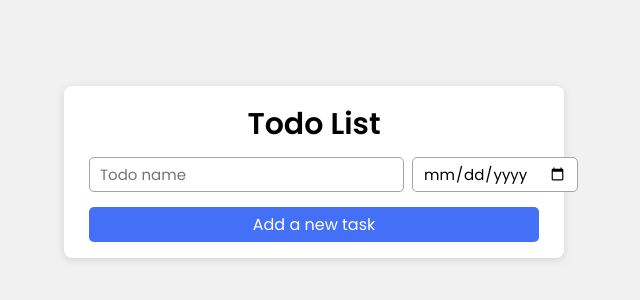
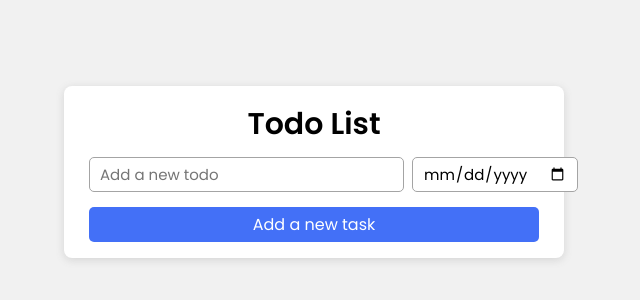
Before and after one commit to alihexon/todo-list, a plain HTML site: page index.html in a window 1280 px wide. Shown: the part 234-534 px from the top of the page, 326-966 px from the left. Drawn offline with nearby package versions, Linux system fonts and the light colour scheme.

Commit message:
style(input-placeholder): Changed the todo-name placeholder to "Add a new todo"

```diff
--- a/index.html
+++ b/index.html
@@ -12,7 +12,7 @@
     <h1>Todo List</h1>
     <section class="add-section">
       <div class="todo-wrapper">
-        <input type="text" placeholder="Todo name" class="todo-name" onkeydown="sendOnEnter();">
+        <input type="text" placeholder="Add a new todo" class="todo-name" onkeydown="sendOnEnter();">
         <input type="date" class="todo-date">
       </div>
       <button class="add-todo" onclick="addTodo();">Add a new task</button>
```
